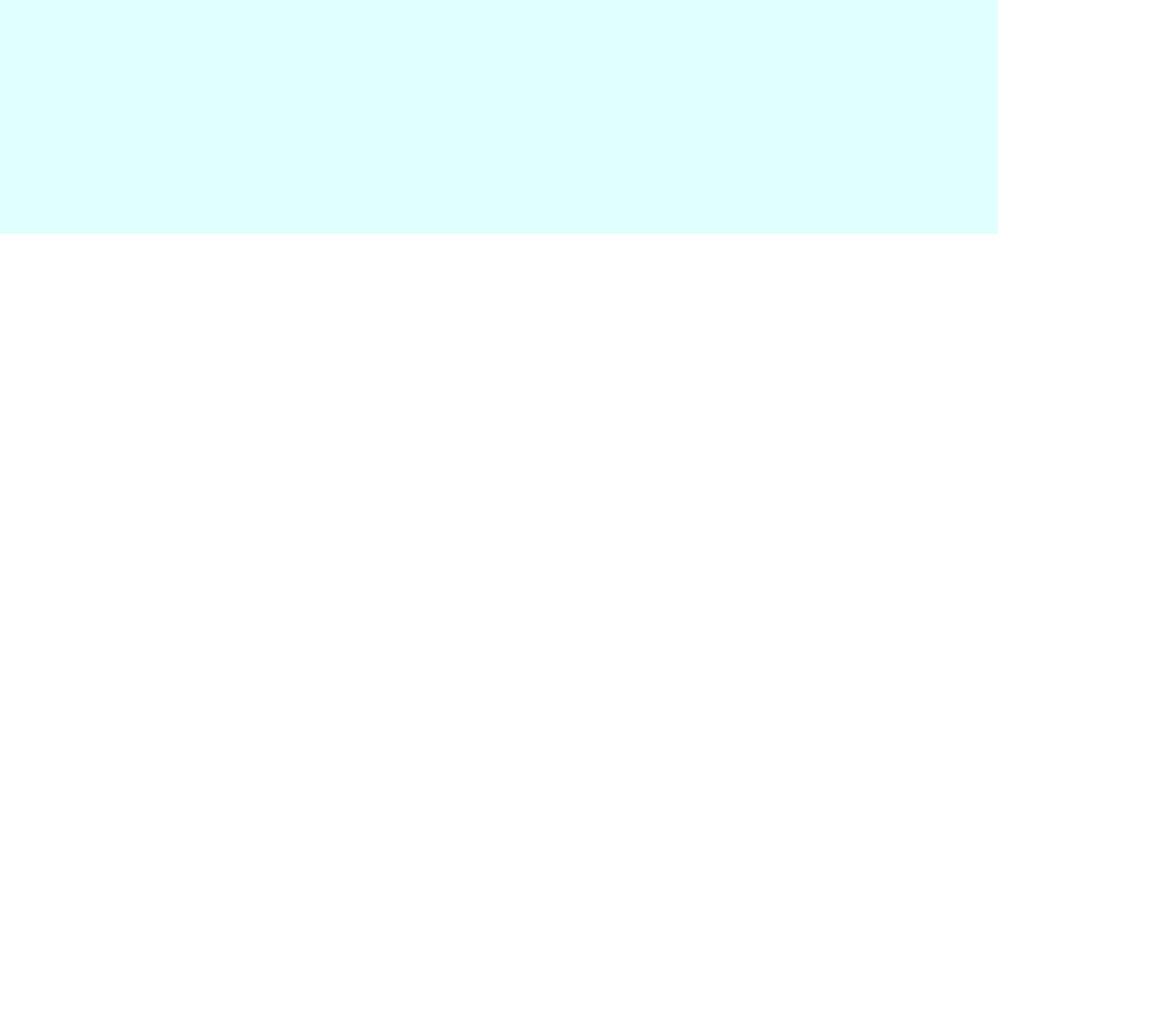
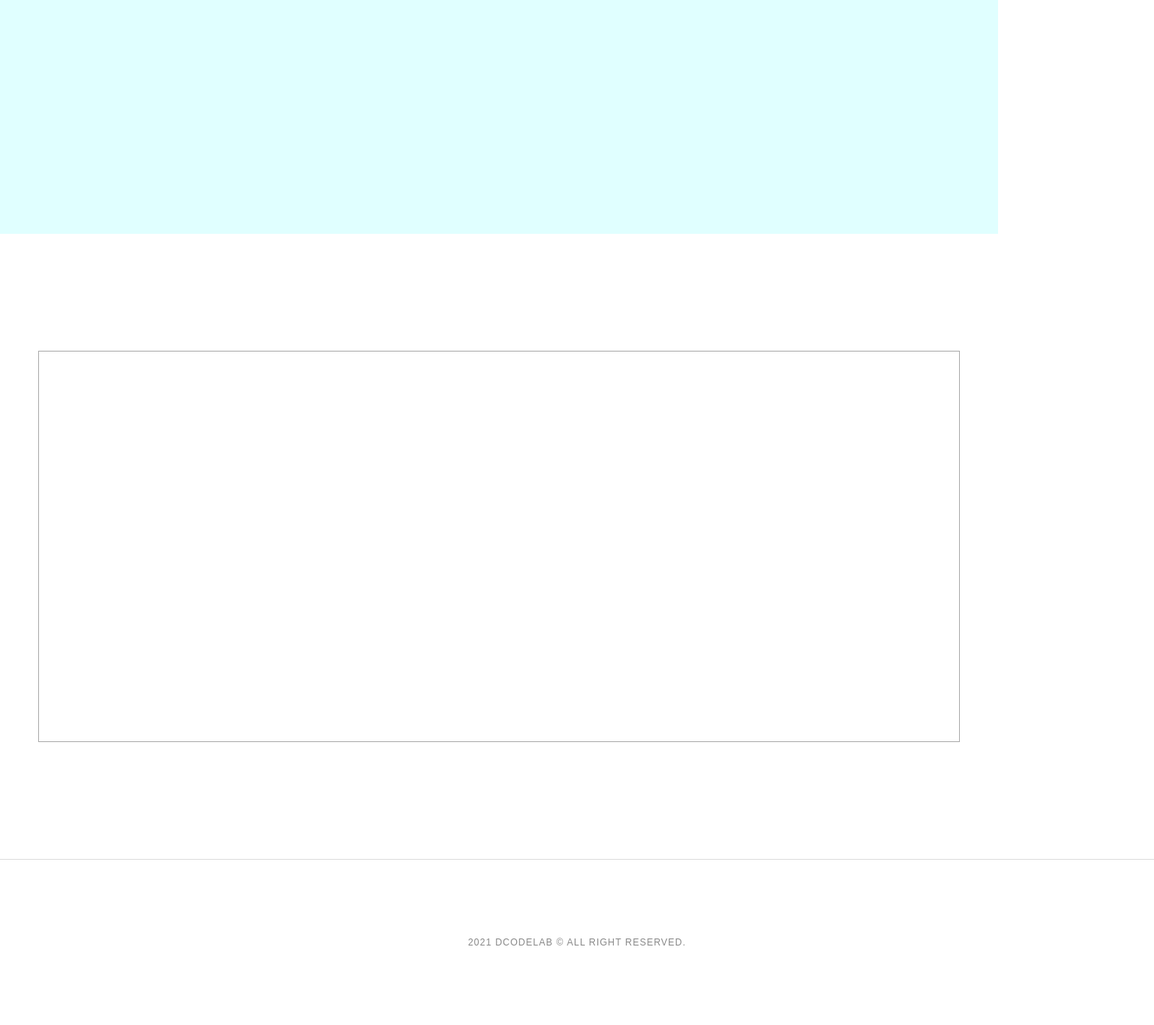
Before and after one commit to choijinny/my-portfolio, a plain HTML site: page index.html in a window 1280 px wide. Shown: the part 500-1815 px from the top of the page at 78% size, 1480 px wide, since content can reach past the window. Before the commit the page ends 800 px from the top, so only its background shows below. Drawn offline with Linux system fonts and the light colour scheme.

Commit message:
푸터 영역 완성

```diff
--- a/index.html
+++ b/index.html
@@ -24,7 +24,16 @@
     </header>
 
     <figure id="visual">
+    </figure>
 
-    </figure>
+    <section id="content">
+        <div class="inner"></div>
+    </section>
+
+    <footer id="footer">
+        <div class="inner">
+            <p>2021 DCODELAB &copy; ALL RIGHT RESERVED.</p>
+        </div>
+    </footer>
 </body>
 </html>
--- a/scss/style.scss
+++ b/scss/style.scss
@@ -47,3 +47,29 @@
     height: calc(100vh - 101px);
     background: lightcyan;
 }
+
+#content {
+    padding: 150px 0px;
+    .inner {
+        width: 1180px;
+        min-height: 500px;
+        border: 1px solid #aaa;
+        margin: 0px auto;
+    }
+}
+
+#footer {
+    width: 100%;
+    padding: 100px;
+    border-top: 1px solid #ddd;
+    .inner {
+        width: 1180px;
+        margin: 0px auto;
+        text-align: center;
+        p {
+            font: 12px/1 "arial";
+            color: #888;
+            letter-spacing: 1px;
+        }
+    }
+}
```
Also changed, not shown: css/style.css, 1 other file.
